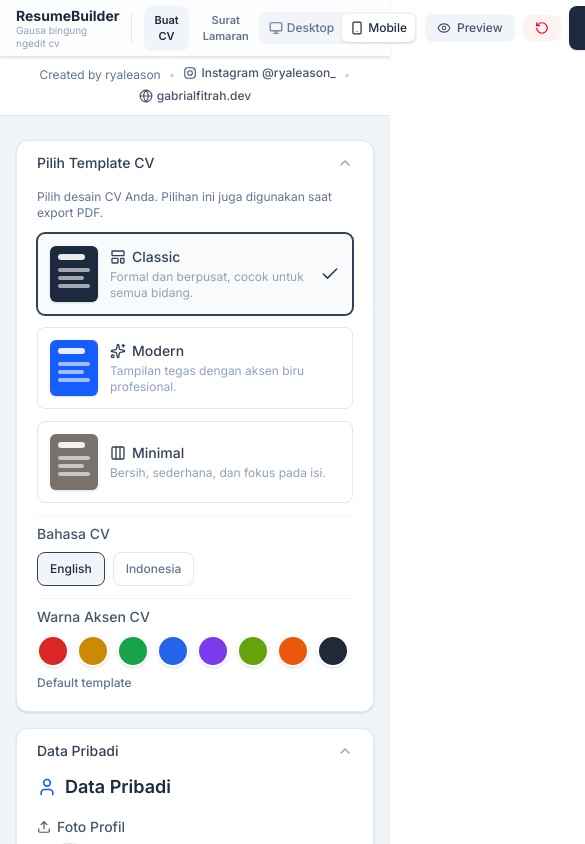
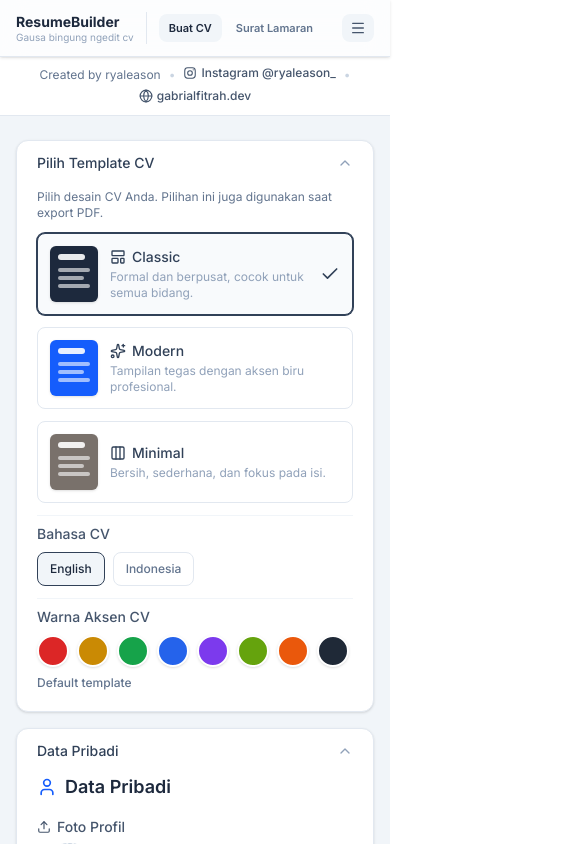
Before and after one commit to ryaleason/generate-cv, a React (Vite) app: page / in a window 390 px wide. Shown: the top 844 px of the page, 585 px wide, since content can reach past the window. Built offline with nearby package versions, Linux system fonts and the light colour scheme; what @react-pdf/renderer would draw is missing.

Commit message:
feat: add menu for view mode selection and improve mobile layout handling

```diff
--- a/src/App.jsx
+++ b/src/App.jsx
@@ -1,7 +1,7 @@
 import { useState, useCallback } from 'react'
 import { pdf } from '@react-pdf/renderer'
 import { Analytics } from '@vercel/analytics/react'
-import { FileDown, RotateCcw, ChevronDown, ChevronUp, Eye, EyeOff, Globe, Monitor, Smartphone, X } from 'lucide-react'
+import { FileDown, RotateCcw, ChevronDown, ChevronUp, Eye, EyeOff, Globe, Monitor, Smartphone, X, Menu } from 'lucide-react'
 import PersonalInfoForm from './components/form/PersonalInfoForm'
 import ExperienceForm from './components/form/ExperienceForm'
 import EducationForm from './components/form/EducationForm'
@@ -47,6 +47,7 @@ function App() {
       : 'desktop'
   })
   const [showPreview, setShowPreview] = useState(false)
+  const [showViewMenu, setShowViewMenu] = useState(false)
   const [showDesktopSiteGuide, setShowDesktopSiteGuide] = useState(() => {
     if (typeof window === 'undefined') return false
 
@@ -149,7 +150,7 @@ function App() {
                   setActiveTab('cv')
                   setShowPreview(false)
                 }}
-                className={`px-2.5 py-1.5 text-[11px] sm:text-xs font-semibold rounded-lg transition-colors cursor-pointer ${
+                className={`whitespace-nowrap px-2.5 py-1.5 text-[11px] sm:text-xs font-semibold rounded-lg transition-colors cursor-pointer ${
                   activeTab === 'cv'
                     ? 'bg-slate-100 text-slate-800'
                     : 'text-slate-500 hover:text-slate-800'
@@ -162,7 +163,7 @@ function App() {
                   setActiveTab('cover-letter')
                   setShowPreview(false)
                 }}
-                className={`px-2.5 py-1.5 text-[11px] sm:text-xs font-semibold rounded-lg transition-colors cursor-pointer ${
+                className={`whitespace-nowrap px-2.5 py-1.5 text-[11px] sm:text-xs font-semibold rounded-lg transition-colors cursor-pointer ${
                   activeTab === 'cover-letter'
                     ? 'bg-slate-100 text-slate-800'
                     : 'text-slate-500 hover:text-slate-800'
@@ -174,14 +175,32 @@ function App() {
           </div>
 
           <div className="flex items-center gap-2">
-            <div className="lg:hidden flex items-center rounded-lg bg-slate-100 p-0.5">
+            <div className="relative lg:hidden">
               <button
                 type="button"
-                onClick={() => setViewMode('desktop')}
+                onClick={() => setShowViewMenu((current) => !current)}
+                aria-expanded={showViewMenu}
+                aria-haspopup="menu"
+                className="flex items-center gap-1.5 rounded-lg bg-slate-100 px-2 py-1.5 text-xs font-medium text-slate-600 hover:bg-slate-200 transition-colors cursor-pointer"
+              >
+                <Menu className="w-4 h-4" />
+                <span className="hidden sm:inline">Menu</span>
+              </button>
+
+              {showViewMenu && (
+                <div className="absolute right-0 top-full z-50 mt-2 w-52 rounded-xl border border-slate-200 bg-white p-1.5 shadow-lg" role="menu">
+                  <p className="px-3 pb-1 pt-1 text-[10px] font-semibold uppercase tracking-wide text-slate-400">Tampilan</p>
+                  <button
+                    type="button"
+                    onClick={() => {
+                      setViewMode('desktop')
+                      setShowViewMenu(false)
+                    }}
                     aria-pressed={viewMode === 'desktop'}
-                className={`flex items-center gap-1 px-2 py-1.5 text-xs font-medium rounded-md transition-colors cursor-pointer ${
-                  viewMode === 'desktop' ? 'bg-white text-slate-800 shadow-sm' : 'text-slate-500'
+                    className={`flex w-full items-center gap-2 rounded-lg px-3 py-2 text-left text-xs font-medium transition-colors cursor-pointer ${
+                      viewMode === 'desktop' ? 'bg-slate-100 text-slate-800' : 'text-slate-500 hover:bg-slate-50'
                     }`}
+                    role="menuitem"
                   >
                     <Monitor className="w-3.5 h-3.5" />
                     Desktop
@@ -191,22 +210,68 @@ function App() {
                     onClick={() => {
                       setViewMode('mobile')
                       setShowPreview(false)
+                      setShowViewMenu(false)
                     }}
                     aria-pressed={viewMode === 'mobile'}
-                className={`flex items-center gap-1 px-2 py-1.5 text-xs font-medium rounded-md transition-colors cursor-pointer ${
-                  viewMode === 'mobile' ? 'bg-white text-slate-800 shadow-sm' : 'text-slate-500'
+                    className={`flex w-full items-center gap-2 rounded-lg px-3 py-2 text-left text-xs font-medium transition-colors cursor-pointer ${
+                      viewMode === 'mobile' ? 'bg-slate-100 text-slate-800' : 'text-slate-500 hover:bg-slate-50'
                     }`}
+                    role="menuitem"
                   >
                     <Smartphone className="w-3.5 h-3.5" />
                     Mobile
                   </button>
+
+                  {viewMode === 'mobile' && (
+                    <button
+                      type="button"
+                      onClick={() => {
+                        setShowPreview((current) => !current)
+                        setShowViewMenu(false)
+                      }}
+                      className="mt-1 flex w-full items-center gap-2 rounded-lg px-3 py-2 text-left text-xs font-medium text-slate-600 hover:bg-slate-50 transition-colors cursor-pointer"
+                      role="menuitem"
+                    >
+                      {showPreview ? <EyeOff className="w-3.5 h-3.5" /> : <Eye className="w-3.5 h-3.5" />}
+                      {showPreview ? 'Tampilkan Editor' : 'Tampilkan Preview'}
+                    </button>
+                  )}
+
+                  <div className="my-1 border-t border-slate-100" />
+                  <button
+                    type="button"
+                    onClick={() => {
+                      handleReset()
+                      setShowViewMenu(false)
+                    }}
+                    className="flex w-full items-center gap-2 rounded-lg px-3 py-2 text-left text-xs font-medium text-red-600 hover:bg-red-50 transition-colors cursor-pointer"
+                    role="menuitem"
+                  >
+                    <RotateCcw className="w-3.5 h-3.5" />
+                    Reset data
+                  </button>
+                  <button
+                    type="button"
+                    onClick={() => {
+                      handleExportPDF()
+                      setShowViewMenu(false)
+                    }}
+                    disabled={exporting}
+                    className="flex w-full items-center gap-2 rounded-lg px-3 py-2 text-left text-xs font-medium text-slate-700 hover:bg-slate-50 disabled:cursor-not-allowed disabled:opacity-50 transition-colors cursor-pointer"
+                    role="menuitem"
+                  >
+                    <FileDown className="w-3.5 h-3.5" />
+                    {exporting ? 'Mengekspor...' : 'Export PDF'}
+                  </button>
+                </div>
+              )}
             </div>
 
             {viewMode === 'mobile' && (
               <button
                 type="button"
                 onClick={() => setShowPreview((current) => !current)}
-                className="lg:hidden flex items-center gap-1.5 px-3 py-1.5 text-xs font-medium text-slate-600 bg-slate-100 hover:bg-slate-200 rounded-lg transition-colors cursor-pointer"
+                className="hidden lg:flex items-center gap-1.5 px-3 py-1.5 text-xs font-medium text-slate-600 bg-slate-100 hover:bg-slate-200 rounded-lg transition-colors cursor-pointer"
               >
                 {showPreview ? <EyeOff className="w-3.5 h-3.5" /> : <Eye className="w-3.5 h-3.5" />}
                 {showPreview ? 'Editor' : 'Preview'}
@@ -215,7 +280,7 @@ function App() {
 
             <button
               onClick={handleReset}
-              className="flex items-center gap-1.5 px-3 py-1.5 text-xs font-medium text-red-600 bg-red-50 hover:bg-red-100 rounded-lg transition-colors cursor-pointer"
+              className="hidden lg:flex items-center gap-1.5 px-3 py-1.5 text-xs font-medium text-red-600 bg-red-50 hover:bg-red-100 rounded-lg transition-colors cursor-pointer"
             >
               <RotateCcw className="w-3.5 h-3.5" />
               <span className="hidden sm:inline">Reset</span>
@@ -224,7 +289,7 @@ function App() {
             <button
               onClick={handleExportPDF}
               disabled={exporting}
-              className="flex items-center gap-1.5 px-4 py-1.5 text-xs font-medium text-white bg-slate-800 hover:bg-slate-700 disabled:opacity-50 disabled:cursor-not-allowed rounded-lg transition-colors shadow-sm cursor-pointer"
+              className="hidden lg:flex items-center gap-1.5 px-4 py-1.5 text-xs font-medium text-white bg-slate-800 hover:bg-slate-700 disabled:opacity-50 disabled:cursor-not-allowed rounded-lg transition-colors shadow-sm cursor-pointer"
             >
               <FileDown className="w-3.5 h-3.5" />
               {exporting ? 'Mengekspor...' : 'Export PDF'}
```
Lines whose indentation alone changed are shown as unchanged.
